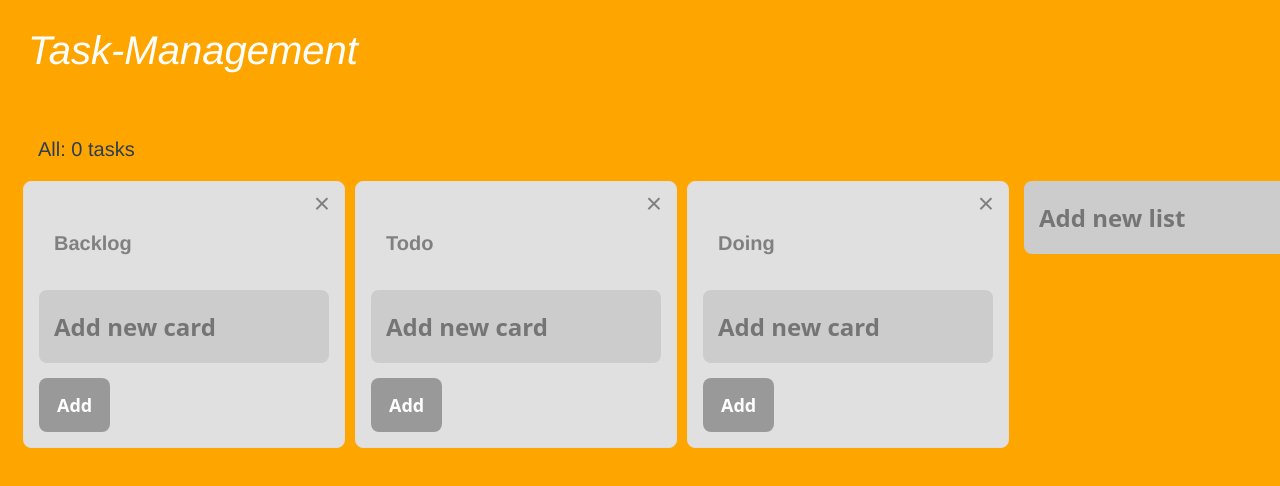
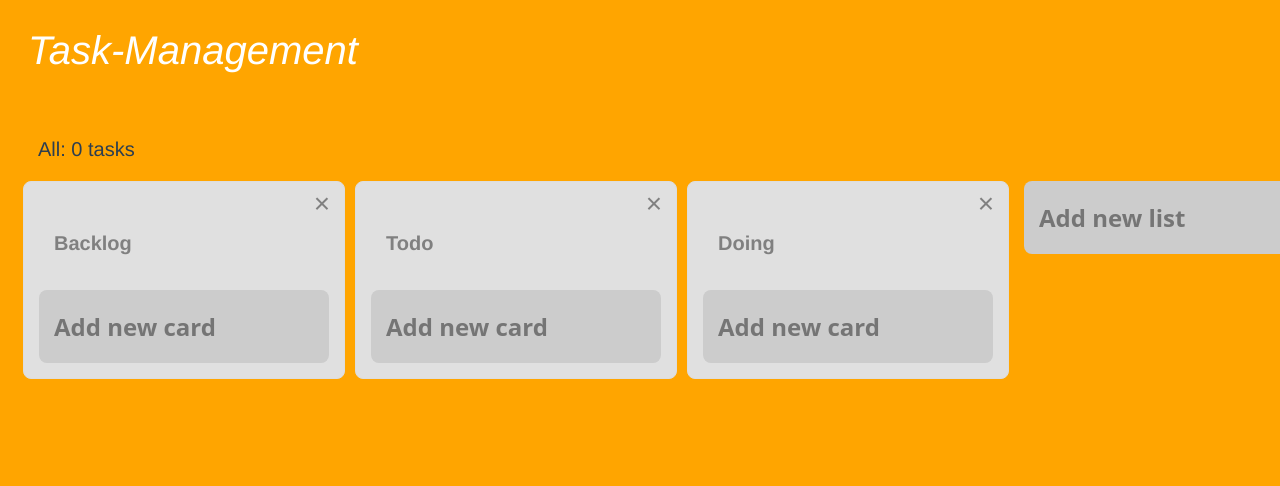
Before and after one commit to taji0625/task-management, a Vue app: page / in a window 1280 px wide. Shown: the top 486 px of the page. Built offline with nearby package versions, Linux system fonts and the light colour scheme.

Commit message:
文字が入力されたら追加ボタンが緑色になるよう変更

```diff
--- a/src/components/CardAdd.vue
+++ b/src/components/CardAdd.vue
@@ -11,7 +11,7 @@
       @focusin="startEditing"
       @focusout="finishEditing"
     />
-    <button type="submit" class="add-button">
+    <button type="submit" class="add-button" v-if="isEditing || bodyExists">
       Add
     </button>
   </form>
@@ -37,7 +37,13 @@ export default {
       if (this.isEditing) {
         classList.push('active')
       }
-      return classList
+      if (this.bodyExists) {
+        classList.push('addable')
+      }
+      return classList;
+    },
+    bodyExists() {
+      return this.body.length > 0
     },
   },
   methods: {
```
